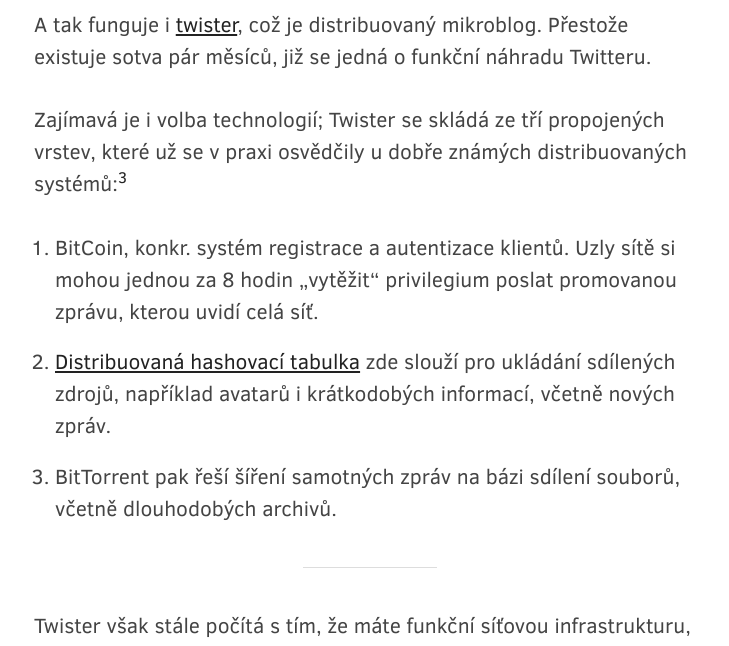
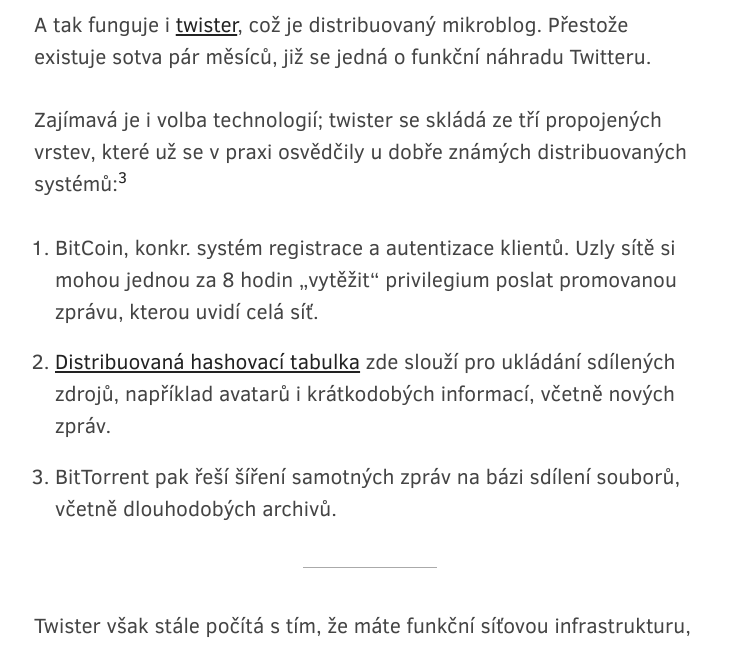
Before and after one commit to jnv/bitoff.cz, a Jekyll site: the page built from _posts/2014-02-11-nmi14.md, in a window 1280 px wide and 1400 px high, scrolled down 9469 px. Shown: the part 154-800 px from the top of the window, without its empty margins (270-999 px from the left). Built offline with Jekyll 4.4.1, drawn with Linux system fonts in a browser that asks for light colours; comment, search, counter and statistics services are not loaded; some of the changed text lies outside the part shown.

Commit message:
Styling improvements

```diff
--- a/_posts/2014-02-11-nmi14.md
+++ b/_posts/2014-02-11-nmi14.md
@@ -43,7 +43,7 @@
 Dobrý způsob, jak je přinutit, představuje personalizovaná reklama. K tomu však potřebujete, aby uživatelé o sobě sdíleli co nejvíce informací. A za to se pak mohou lépe spojit se svými oblíbenými značkami.
 
 <figure>
-<blockquote class="twitter-tweet" lang="en">
+<blockquote class="twitter-tweet tw-align-center" lang="en">
 i love to wake up every morning and engage with my favorite <a href="https://twitter.com/search?q=%23brands&amp;src=hash">#brands</a> online!!!!!!!! fucccccck yeahhhhh!!!
 <footer>
 <p><cite>jon hendren (@fart), <a href="https://twitter.com/fart/statuses/429654902898315265">February 1, 2014</a></cite></p>
@@ -169,9 +169,9 @@
 
 ## trsst
 
-Jiný postup zvolil [projekt Trsst](http://www.trsst.com/), který staví na formátu RSS. Přidává sociální funkce, šifrování a možnost mikroplateb přes kryptoměny.
+Jiný postup zvolil [projekt trsst](http://www.trsst.com/), který staví na formátu RSS. Přidává sociální funkce, šifrování a možnost mikroplateb přes kryptoměny.
 
-RSS feedy používá většina z nás i pokud si to neuvědomujeme. Trsst by tak mohla být přirozená evoluce tohoto formátu.
+RSS feedy používá většina z nás i pokud si to neuvědomujeme. trsst by tak mohla být přirozená evoluce tohoto formátu.
 
 * * *
 
@@ -198,7 +198,7 @@
 
 A tak funguje i [twister](http://twister.net.co/), což je distribuovaný mikroblog. Přestože existuje sotva pár měsíců, již se jedná o funkční náhradu Twitteru.
 
-Zajímavá je i volba technologií; Twister se skládá ze tří propojených vrstev, které už se v praxi osvědčily u dobře známých distribuovaných systémů:[^twisterwp]
+Zajímavá je i volba technologií; twister se skládá ze tří propojených vrstev, které už se v praxi osvědčily u dobře známých distribuovaných systémů:[^twisterwp]
 
 1. BitCoin, konkr. systém registrace a autentizace klientů. Uzly sítě si mohou jednou za 8 hodin „vytěžit“ privilegium poslat promovanou zprávu, kterou uvidí celá síť.
 2. [Distribuovaná hashovací tabulka](https://en.wikipedia.org/wiki/Distributed_hash_table) zde slouží pro ukládání sdílených zdrojů, například avatarů i krátkodobých informací, včetně nových zpráv.
--- a/assets/main.css
+++ b/assets/main.css
@@ -236,7 +236,7 @@
   width: 20%;
   margin: 2em auto;
   border: 0;
-  border-top: 1px solid #ddd;
+  border-top: 1px solid #aaa;
 }
 
 /*******************
@@ -245,7 +245,13 @@
 
 figure,
 blockquote {
-  margin: 1.5em 2em;
+  margin: 1.5em 1em;
+}
+
+@media only screen and (min-width: 35em) {
+  figure, blockquote {
+    margin: 1.5em 2em;
+  }
 }
 
 figure > blockquote {
@@ -271,17 +277,16 @@
   content: "—";
 }*/
 
-.footnotes {
+/*.footnotes {
   margin-top: 3em;
-  font-size: 0.76em;
-}
+}*/
 
 .footnotes:before {
   display: block;
   content: " ";
-  width: 20%;
+  width: 40%;
   margin: 2em auto;
-  border-top: 1px solid #ddd;
+  border-top: 1px solid #aaa;
 }
 
 /*****************************************************************************/
```
